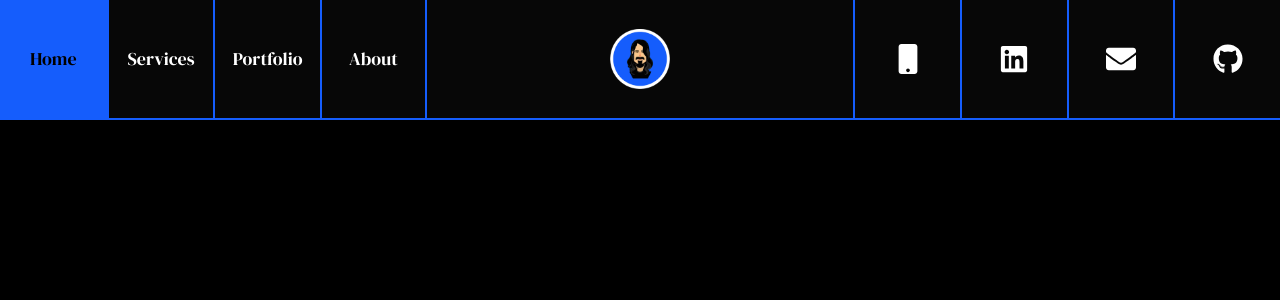
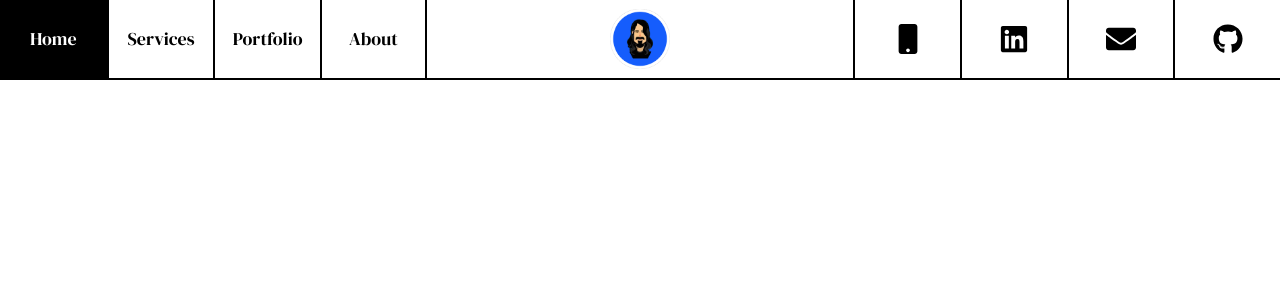
Before and after one commit to jacobEliasMoya/WebSanity, a React (Vite) app: page / in a window 1280 px wide. Shown: the top 300 px of the page. Built offline with nearby package versions, Linux system fonts and the light colour scheme; no server answers.

Commit message:
color change to ready for a color theme function because why not lol - people like le differet colors **french accent

```diff
--- a/index.html
+++ b/index.html
@@ -10,7 +10,7 @@
     <link href="https://fonts.googleapis.com/css2?family=DM+Serif+Display:ital@0;1&family=Inter:ital,opsz,wght@0,14..32,100..900;1,14..32,100..900&display=swap" rel="stylesheet">
     <title>Web-Sanity 1.0</title>
   </head>
-  <body class="bg-black">
+  <body class="bg-white">
     <div id="root"></div>
     <script type="module" src="/src/main.tsx"></script>
   </body>
--- a/src/App.tsx
+++ b/src/App.tsx
@@ -11,7 +11,7 @@ function App() {
   // }
 
   return (
-    <main className=" min-h-dvh w-full grid grid-cols-1 gap-4 md:gap-8 ">
+    <main className=" min-h-dvh w-full grid grid-cols-1 gap-4 md:gap-8 lg:gap-16 ">
       <Header/>
       <div className="w-full md:w-10/12 mx-auto pb-8 px-4 ">
         <Section/>
--- a/src/components/Socials.tsx
+++ b/src/components/Socials.tsx
@@ -64,9 +64,9 @@ const Socials = (props: Props) => {
     },[])
 
     return (
-        <div className="w-full first:text-blue-600 text-white first:font-normal   relative after:absolute after:bottom-0 after:h-2  after:left-0 after:w-full hover:after:h-full after:transition-all after:-z-10 z-10 grid lg:grid-cols-4 text-3xl col-start-3">
+        <div className="w-full   first:font-normal   relative after:absolute after:bottom-0 after:h-2  after:left-0 after:w-full hover:after:h-full after:transition-all after:-z-10 z-10 grid lg:grid-cols-4 text-3xl col-start-3">
             {socialElms ? socialElms.map((item)=>(
-                <a key={item.id} href={item.url} title={item.title} target={item.target} className={`hover:bg-blue-600 hover:text-black p-4 px-8 border-l-2 last:border-r-0 border-blue-600 h-full hover:text-4xl items-center justify-center flex ${item.desktopHidden ? 'lg:hidden' : 'hidden lg:flex'}`} aria-label={item.title} >
+                <a key={item.id} href={item.url} title={item.title} target={item.target} className={`hover:bg-black hover:text-white p-4 px-8 border-l-2 last:border-r-0 h-full hover:text-4xl items-center justify-center flex ${item.desktopHidden ? 'lg:hidden' : 'hidden lg:flex'}`} aria-label={item.title} >
                     {item.icon}
                 </a>
             )):''}
--- a/src/layout/Header.tsx
+++ b/src/layout/Header.tsx
@@ -52,12 +52,12 @@ const Header = () => {
   },[])
 
   return (
-    <header className=" overflow-hidden sticky top-0 w-full mx-auto bg-neutral-950/70  backdrop-blur-lg border-b-2 border-blue-600 filter text-blue-950 font-dm-serif text-lg grid grid-cols-1 h-20 md:h-30">
+    <header className=" overflow-hidden sticky top-0 w-full mx-auto bg-white/80  backdrop-blur-lg border-b-2 border-black filter font-dm-serif text-lg grid grid-cols-1 h-20 ">
       <div className="grid grid-cols-3 ">
 
         <ul className={`hidden md:grid grid-cols-4 h-full`}>
           { navigationElms?.map((item)=>(
-            <li key={`nav-${item.id}`} className="first:text-black first:bg-blue-600 text-white first:font-normal relative after:absolute after:bottom-0 after:h-2  after:left-0 after:w-full hover:after:h-full after:transition-all after:-z-10 z-10 flex flex-row gap-2 items-center justify-center border-2 border-y-0 border-blue-600 border-r-0 first:border-l-0 last:border-r-2 hover:bg-blue-600 hover:text-neutral-950">
+            <li key={`nav-${item.id}`} className="text-black first:text-white first:bg-black  first:font-normal relative after:absolute after:bottom-0 after:h-2  after:left-0 after:w-full hover:after:h-full after:transition-all after:-z-10 z-10 flex flex-row gap-2 items-center justify-center border-2 border-y-0 border-black border-r-0 first:border-l-0 last:border-r-2 hover:bg-black hover:text-white">
               <a aria-label={item.title} href={item.url} target={item.target ? item.target : '' } className="w-full h-full flex items-center justify-center">
                 <span className="text-sm md:text-lg hidden lg:block ">{item.title}</span>
                 <span className={`hidden md:block lg:hidden ${item.additionalClasses}`}>{item.icon}</span>
@@ -66,8 +66,8 @@ const Header = () => {
           )) }
         </ul>
 
-        <div className="w-full h-full flex items-center justify-center border-r-2 border-blue-600 md:border-r-0 group">
-          <a href='/' className='w-full flex items-center justify-center h-full group-hover:bg-blue-600'>  <img src={logo} alt="" className='h-10 md:h-15 w-auto group-hover:scale-110' /></a>
+        <div className="w-full h-full flex items-center justify-center border-r-2  md:border-r-0 group">
+          <a href='/' className='w-full flex items-center justify-center h-full group-hover:bg-black'>  <img src={logo} alt="" className='h-10 md:h-15 w-auto group-hover:scale-110' /></a>
         </div>
 
         <Socials additionalClasses={''}/>
--- a/src/layout/PostSection.tsx
+++ b/src/layout/PostSection.tsx
@@ -16,19 +16,19 @@ const PostSection = () => {
     if (loading) return;
 
     return (
-        <section className='w-full min-h-screen grid grid-cols-1 gap-8 flex-col '>
+        <section className='w-full min-h-screen grid grid-cols-1  flex-col '>
             <div className="w-full grid grid-cols-1 md:grid-cols-2 lg:grid-cols-3  justify-center gap-4 md:gap-8">
                 {postData?.posts.nodes.map((item)=>(
                     <div className=' flex flex-col gap-4 md:gap-8 w-full h-full overflow-hidden '>
-                        <div className='w-full rounded-xl flex  border-2 border-blue-600 text-white flex-col gap-4 font-inter p-8 min-h-80' style={{
+                        <div className='w-full rounded-xl flex flex-col gap-4 font-inter p-8 min-h-80' style={{
                             backgroundImage: `url(${item.featuredImage.node.sourceUrl})`,
                             backgroundSize: 'cover',
                             backgroundPosition: 'center'
                         }}></div>
 
-                        <h1 className='rounded-xl w-full text-lg lg:text-2xl p-8 text-black tracking-wide font-dm-serif tracking-wide leading-none bg-blue-600 font-black h-40 lg:min-h-30 flex items-center justify-center text-center text-balance'>{item.title}</h1>
+                        <h1 className='rounded-xl w-full text-lg lg:text-2xl p-8 text-white tracking-wide font-dm-serif  leading-none bg-black h-40 lg:min-h-30 flex items-center justify-center text-center text-balance'>{item.title}</h1>
 
-                        <div className='w-full rounded-xl flex border-2 border-blue-600 text-white flex-col gap-4 font-inter p-8 h-full' dangerouslySetInnerHTML={{__html:item.content}} />
+                        <div className='w-full rounded-xl flex border-1  flex-col gap-4 font-inter p-8 h-full' dangerouslySetInnerHTML={{__html:item.content}} />
                     </div>
                 ))}
             </div>
--- a/src/styles/styles.css
+++ b/src/styles/styles.css
@@ -13,17 +13,17 @@
 
 /* Track */
 ::-webkit-scrollbar-track {
-    background: black;
-    border-left:2px solid #155dfc;
+    background: #fff;
+    border-left:2px solid #000;
 }
 
 /* Handle */
 ::-webkit-scrollbar-thumb {
-    background: #155dfc;
+    background: #000;
 }
 
 /* Handle on hover */
 ::-webkit-scrollbar-thumb:hover {
-    background: #155dfc99;
+    background: #00099;
     cursor:pointer;
 }
```
